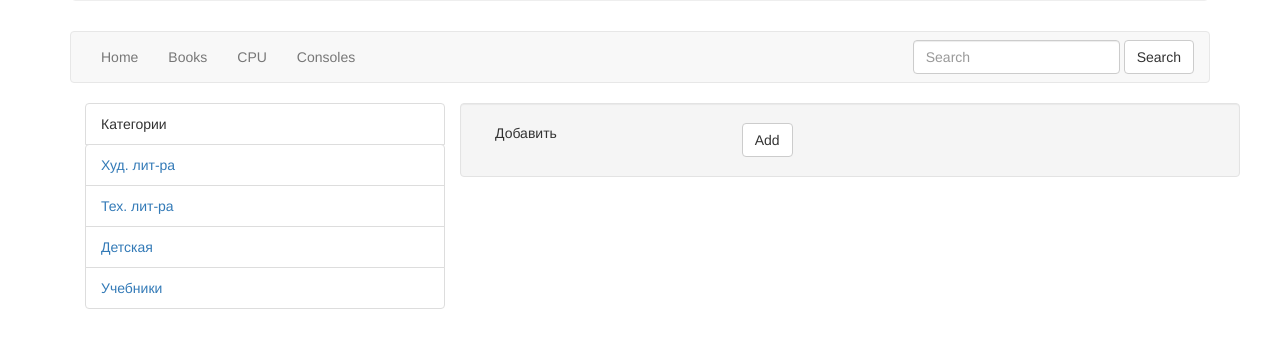
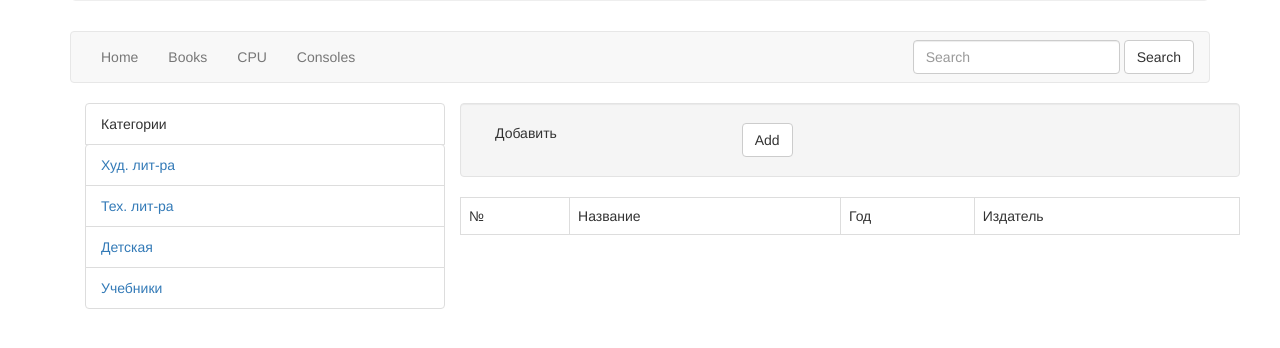
Before and after one commit to amradk/manulcollections, a Flask app: page /books in a window 1280 px wide. Shown: the part 194-542 px from the top of the page. Run offline with Flask 2, Linux system fonts and the light colour scheme; data that the repository does not hold is empty; some libraries are stand-ins or nearby versions.

Commit message:
Исправил проблему с удалением формы ввода для композиций. Добавил отображение результатов из базы

```diff
--- a/mylibrary/mylibrary.py
+++ b/mylibrary/mylibrary.py
@@ -19,6 +19,7 @@ def index_path():
 
 @app.route('/books')
 def books_path():
+        books = db.collection.find({"bname":1, "byear":1, "pname":1})
         return render_template('books.html')
 
 @app.route('/add_book', methods=['GET', 'POST'])
--- a/mylibrary/template/add_book.html
+++ b/mylibrary/template/add_book.html
@@ -78,8 +78,7 @@ $(document).ready(function() {
 
         // Remove button click handler
         .on('click', '.removeButton', function() {
-            var $row  = $(this).parents('.form-group'),
-                index = $row.attr('data-book-index');
+            var $row  = $(this).parents('.dynform');
             // Remove element containing the fields
             $row.remove();
         });
@@ -217,7 +216,7 @@ $(document).ready(function() {
                     </div>
 
                       <!-- hidden form form for book with more then one composition -->
-                      <div class="well hide" id="compositionTemplate">
+                      <div class="well hide dynform" id="compositionTemplate">
 
                       <div class="form-group">
                         <label class="col-lg-2 control-label" for="aname">Автор Ф.И.О </label>
--- a/mylibrary/template/books.html
+++ b/mylibrary/template/books.html
@@ -25,6 +25,26 @@
                 <a class="btn btn-default" role="button" href="/add_book">Add</a>
               </div>
             </div>
+            <div class="row table-responsive">
+              <table class="table table-bordered">
+                <tr>
+                  <td>№</td>
+                  <td>Название</td>
+                  <td>Год</td>
+                  <td>Издатель</td>
+                </tr>
+                {% for book in books %}
+                <tr>
+                  <td></td>
+                  <td>{{ book['bname']}}</td>
+                  <td>book['byear']</td>
+                  <td>book['pname']</td>
+                </tr>
+                {% endfor %}
+
+              </table>
+            </div>
+
           </div>
 
       </div>
```
Also changed, not shown: 2 other files.
